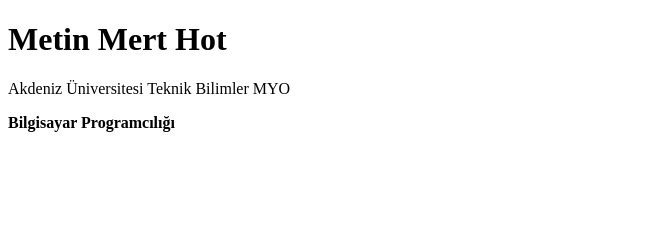
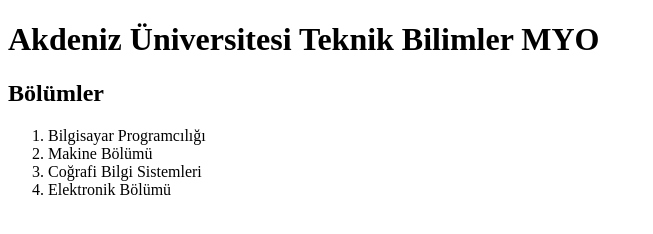
Before and after one commit to Katsyota/orgun, a plain HTML site: page index.html in a window 1280 px wide. Shown: the whole page, without its empty margins (0-653 px from the left). Drawn offline with Linux system fonts and the light colour scheme.

Commit message:
list added

```diff
--- a/index.html
+++ b/index.html
@@ -6,8 +6,13 @@
     <title>First Github Project</title>
 </head>
 <body>
-    <h1>Metin Mert Hot</h1>
-    <p>Akdeniz Üniversitesi Teknik Bilimler MYO</p>
-    <strong>Bilgisayar Programcılığı</strong>
+    <h1>Akdeniz Üniversitesi Teknik Bilimler MYO</h1>
+    <h2><strong>Bölümler</strong></h2>
+    <ol>
+        <li>Bilgisayar Programcılığı</li>
+        <li>Makine Bölümü</li>
+        <li>Coğrafi Bilgi Sistemleri</li>
+        <li>Elektronik Bölümü</li>
+    </ol>
 </body>
 </html>
```
